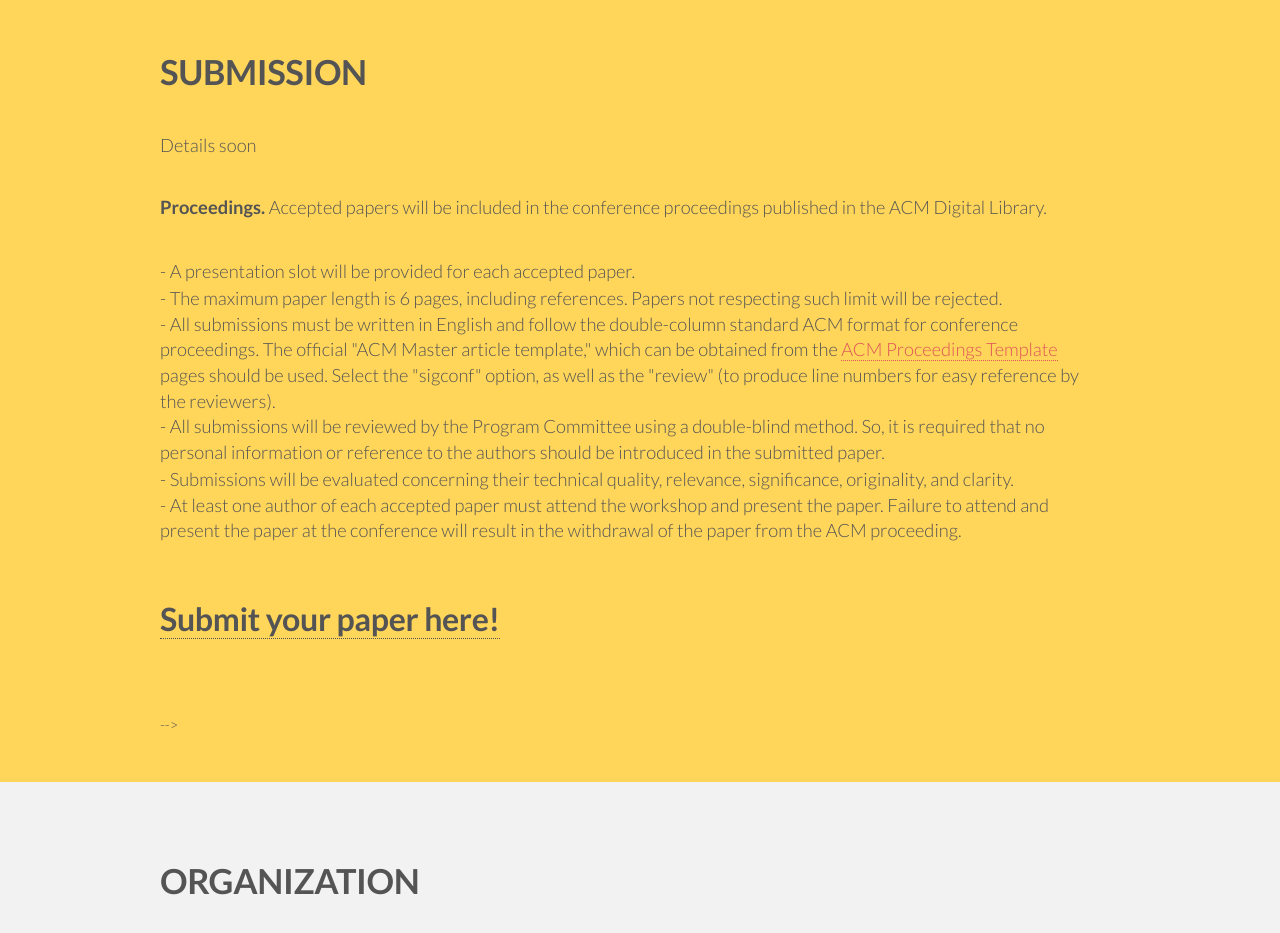
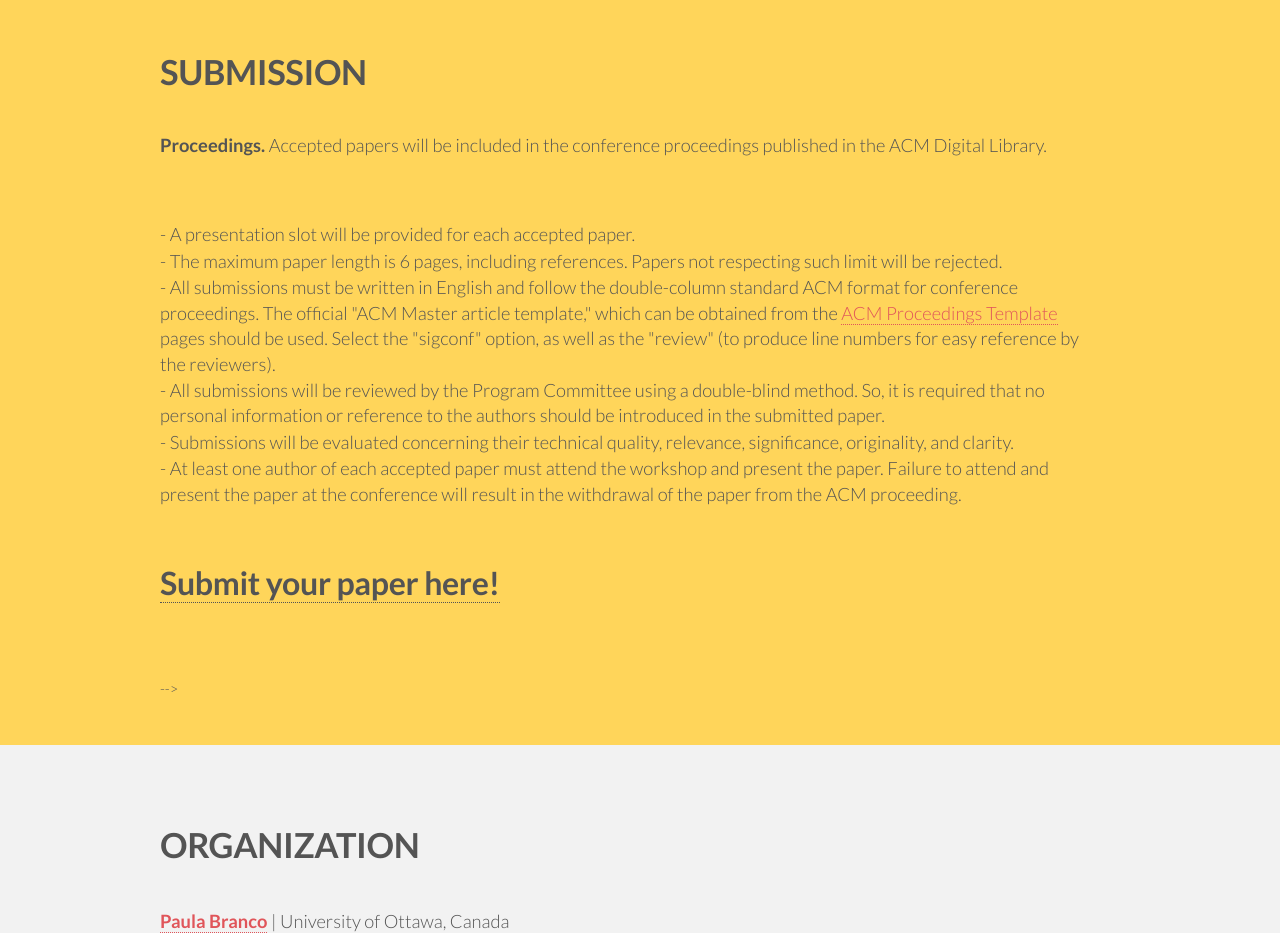
Before and after one commit to malecic/malecic.github.io, a plain HTML site: page index.html in a window 1280 px wide. Shown: the part 3440-4373 px from the top of the page. Drawn offline with Linux system fonts and the light colour scheme.

Commit message:
Update index.html
submission instructions update

```diff
--- a/index.html
+++ b/index.html
@@ -214,10 +214,8 @@
                 <header class="major">
                     <h2>SUBMISSION</h2></header>
 
-                    <p>Details soon</p>
-
-                    <p><b>Proceedings.</b> Accepted papers will be included in the conference proceedings published in the ACM Digital Library.</p>
-                    <p><ul class="actions">
+                    <p><b>Proceedings.</b> Accepted papers will be included in the conference proceedings published in the ACM Digital Library.</p><br/>
+                    <ul class="actions">
                         <li>- A presentation slot will be provided for each accepted paper.</li>
                         <li>- The maximum paper length is 6 pages, including references. Papers not respecting such limit will be rejected.</li><br/>
                         <li>- All submissions must be written in English and follow the double-column standard ACM format for conference proceedings. The official "ACM Master article template," which can be obtained from the <a href="https://www.acm.org/publications/proceedings-template">ACM Proceedings Template</a> pages should be used. Select the "sigconf" option, as well as the "review" (to produce line numbers for easy reference by the reviewers).</li><br/>
@@ -226,7 +224,7 @@
                         <li>- At least one author of each accepted paper must attend the workshop and present the paper. Failure to attend and present the paper at the conference will result in the withdrawal of the paper from the ACM proceeding.</li><br/><br/>
                         <br/>
                         <li><h2><a href="https://easychair.org/my/conference?conf=malecic23">Submit your paper here!</h2></a></li>
-                    </ul></p>
+                    </ul>
 
 
 
```
